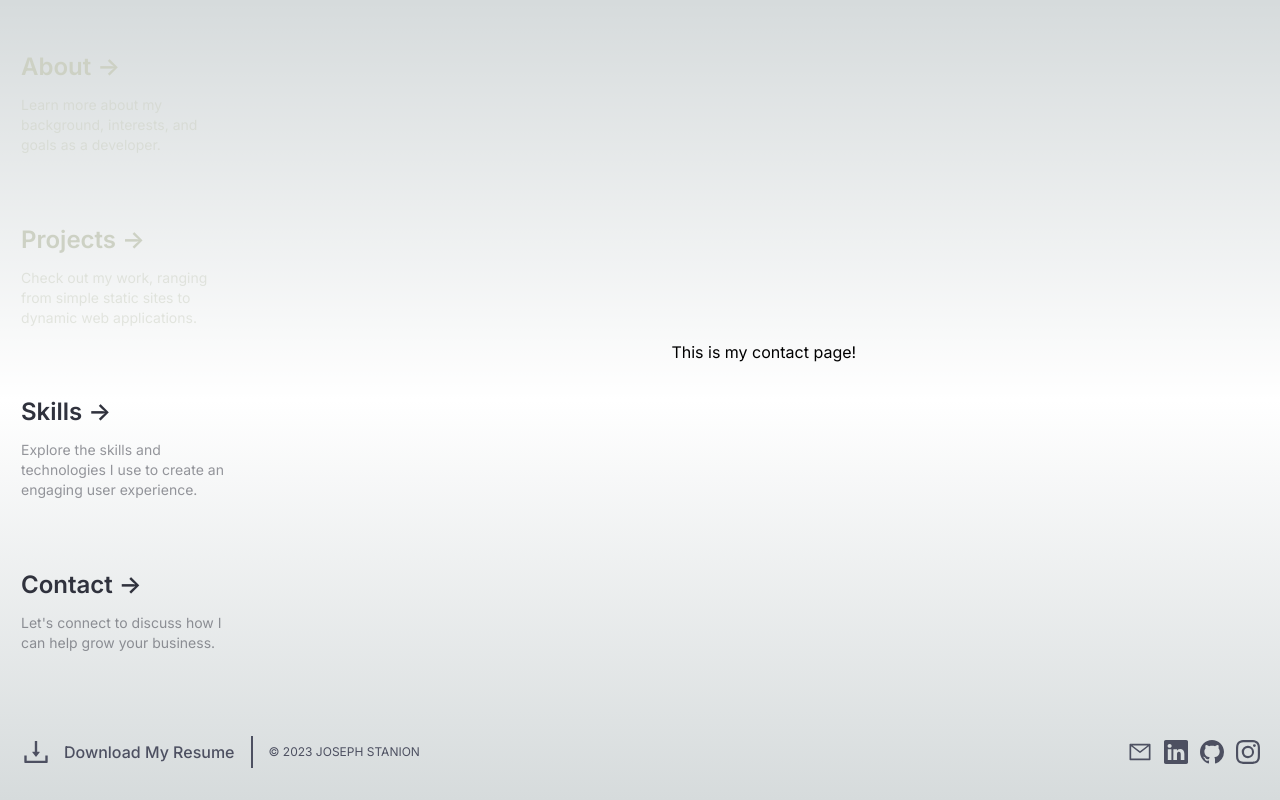
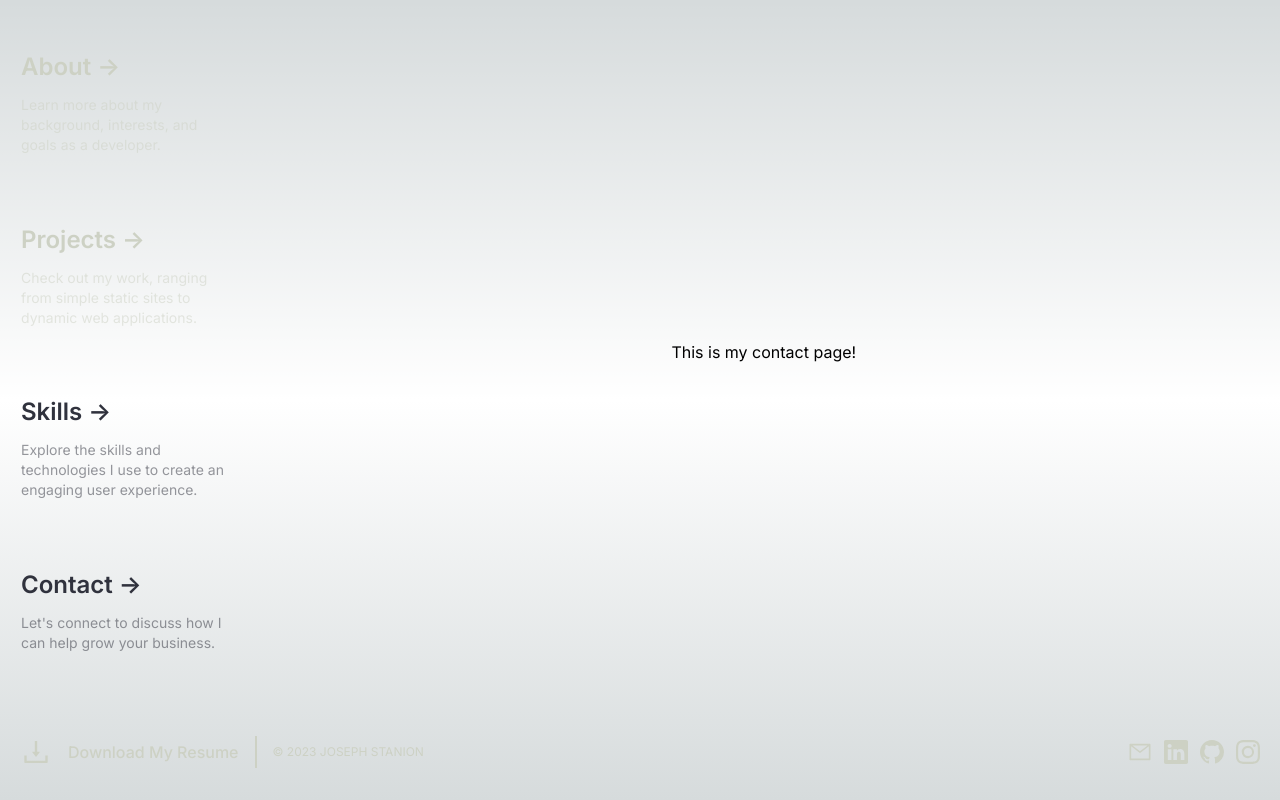
Before and after one commit to Jstanion/Portfolio, a Next.js app: page /contact in a window 1280 px wide. Built offline with nearby package versions, Linux system fonts and the light colour scheme.

Commit message:
added styling to footer

```diff
--- a/components/Footer.jsx
+++ b/components/Footer.jsx
@@ -9,31 +9,31 @@ export default function Footer() {
       <div className="container px-5 py-8 mx-auto flex items-center sm:flex-row flex-col">
         <a
           href="/Joseph_Stanion_Resume.pdf"
-          className="flex title-font font-medium items-center md:justify-start justify-center text-mdGray"
+          className="flex title-font font-medium items-center md:justify-start justify-center text-ltGray hover:text-yellow"
           download
         >
-          <AiOutlineDownload size={32} />
-          <span className="ml-3 text-mdGray">Download My Resume</span>
+          <AiOutlineDownload size={32} className="mr-4"/>
+          Download My Resume
         </a>
-        <p className="text-xs text-mdGray sm:ml-4 sm:pl-4 sm:border-l-2 sm:border-mdGray sm:py-2 sm:mt-0 mt-4">
+        <p className="text-xs text-ltGray sm:ml-4 sm:pl-4 sm:border-l-2 sm:border-ltGray sm:py-2 sm:mt-0 mt-4">
           © 2023 JOSEPH STANION
         </p>
         <span className="inline-flex sm:ml-auto sm:mt-0 mt-4 justify-center sm:justify-start">
-          <Link href="mailto:joseph.stanion@gmail.com" className="text-mdGray">
+          <Link href="mailto:joseph.stanion@gmail.com" className="text-ltGray hover:text-yellow">
             <AiOutlineMail size={24} />
           </Link>
           <Link
             href="https://www.linkedin.com/in/josephstanion/"
-            className="ml-3 text-mdGray"
+            className="ml-3 text-ltGray hover:text-yellow"
           >
             <BsLinkedin size={24} />
           </Link>
-          <Link href="https://github.com/Jstanion" className="ml-3 text-mdGray">
+          <Link href="https://github.com/Jstanion" className="ml-3 text-ltGray hover:text-yellow">
             <BsGithub size={24} />
           </Link>
           <Link
             href="https://www.instagram.com/digital_alchemy7/"
-            className="ml-3 text-mdGray"
+            className="ml-3 text-ltGray hover:text-yellow"
           >
             <BsInstagram size={24} />
           </Link>
```
